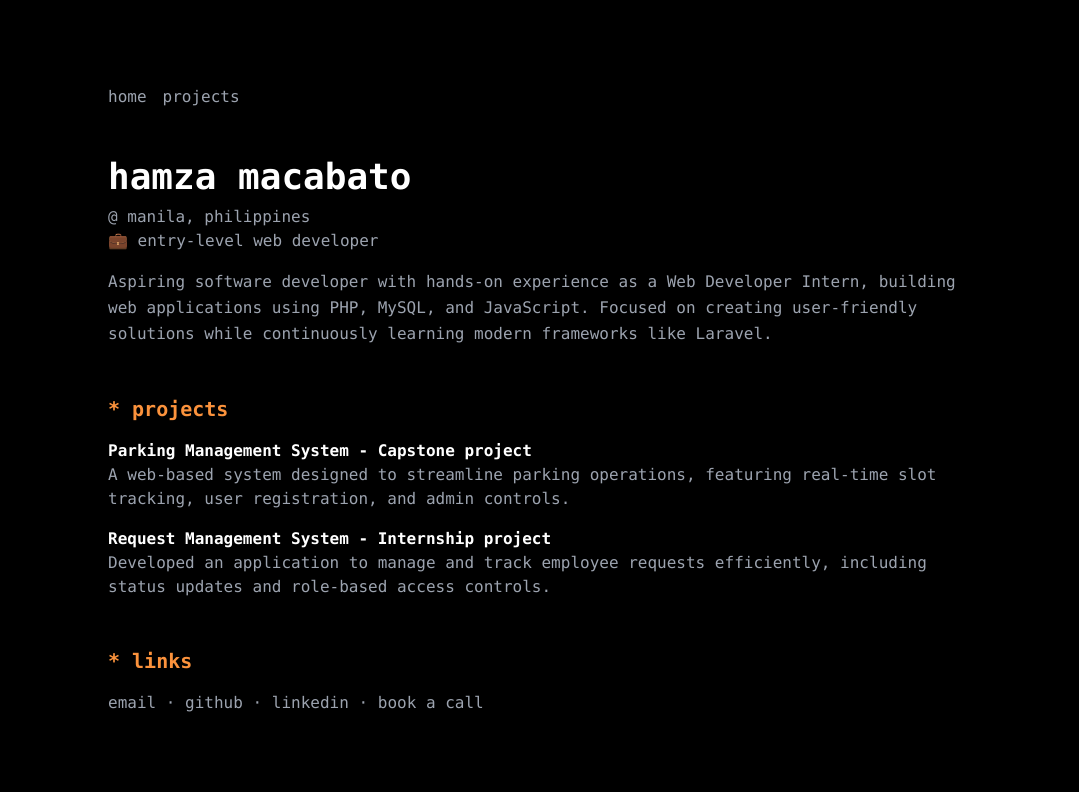
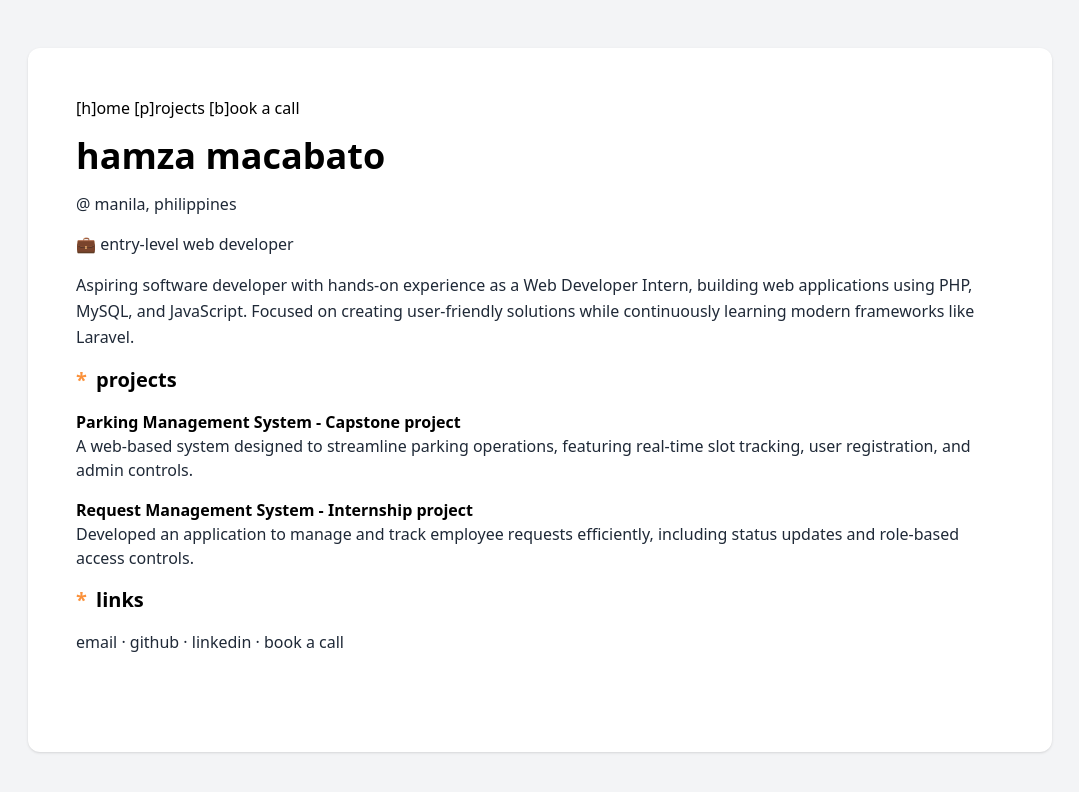
Before and after one commit to hm-xin/hm-xin, a plain HTML site: page index.html in a window 1280 px wide. Shown: the whole page, without its empty margins (100-1179 px from the left). Drawn offline with nearby package versions, Linux system fonts and the light colour scheme.

Commit message:
Refactor HTML structure and content for portfolio and projects pages

```diff
--- a/index.html
+++ b/index.html
@@ -1,59 +1,74 @@
 <!DOCTYPE html>
 <html lang="en">
-
 	<head>
-    <meta charset="UTF-8">
-    <meta name="viewport" content="width=device-width, initial-scale=1.0">
+		<meta charset="UTF-8" />
+		<meta name="viewport" content="width=device-width, initial-scale=1.0" />
 		<title>Hamza Macabato</title>
 		<script src="https://cdn.tailwindcss.com"></script>
 	</head>
 
-<body class="bg-black text-white font-mono min-h-screen w-full flex items-center justify-center">
-    <div class="max-w-4xl mx-auto px-4 py-8">
-        <!-- Header -->
-        <nav class="flex space-x-4 text-gray-400">
-            <a href="index.html" class="hover:text-white">home</a>
-            <a href="projects.html" class="hover:text-white">projects</a>
+	<body class="antialiased font-sans">
+		<div class="min-h-screen bg-gray-100 flex justify-center">
+			<main class="w-full max-w-screen-lg bg-white rounded-xl shadow p-12 m-12">
+				<nav>
+					<div class="max-w-screen-lg mx-auto mb-4">
+						<a href="index.html" class="hover:text-yellow-400">[h]ome</a>
+						<a href="projects.html" class="hover:text-yellow-400">[p]rojects</a>
+                        <a href="" class="hover:text-yellow-400">[b]ook a call</a>
+					</div>
 				</nav>
+				<div class="space-y-4">
+					<h1 class="text-4xl font-bold">hamza macabato</h1>
+					<p class="mt-2 text-gray-800">@ manila, philippines</p>
+					<p class="text-gray-800">💼 entry-level web developer</p>
+					<p class="mt-4 text-gray-800 leading-relaxed">
+						Aspiring software developer with hands-on experience as a Web
+						Developer Intern, building web applications using PHP, MySQL, and
+						JavaScript. Focused on creating user-friendly solutions while
+						continuously learning modern frameworks like Laravel.
+					</p>
+				</div>
 
-        <!-- Title Section -->
-        <section class="mt-12">
-            <h1 class="text-4xl font-bold">hamza macabato</h1>
-            <p class="mt-2 text-gray-400">@ manila, philippines</p>
-            <p class="text-gray-400">💼 entry-level web developer</p>
-            <p class="mt-4 text-gray-400 leading-relaxed">
-                Aspiring software developer with hands-on experience as a Web Developer Intern, building web
-                applications using PHP, MySQL, and JavaScript. Focused on creating user-friendly solutions
-                while continuously learning modern frameworks like Laravel.
-            </p>
-        </section>
-
-        <!-- Projects Section -->
-        <section class="mt-12">
-            <h2 class="text-xl font-bold text-orange-400">* projects</h2>
+				<div class="space-y-4">
+					<!-- <h2 class="text-xl font-bold text-orange-400">*</h2><h2 class="text-xl font-bold text-orange-400">projects</h2> -->
+                    <h2 class="text-xl font-bold mt-4"><span class="mr-1 text-orange-400">*
+                    </span>projects</h2>
 					<div class="mt-4 space-y-4">
 						<div>
-                    <a href="#" class="font-semibold hover:underline">Parking Management System - Capstone project</a>
-                    <p class="text-gray-400">A web-based system designed to streamline parking operations, featuring real-time slot tracking, user registration, and admin controls.</p>
+							<a href="#" class="font-semibold hover:underline"
+								>Parking Management System - Capstone project</a
+							>
+							<p class="text-gray-800">
+								A web-based system designed to streamline parking operations,
+								featuring real-time slot tracking, user registration, and admin
+								controls.
+							</p>
 						</div>
 						<div>
-                    <a href="#" class="font-semibold hover:underline">Request Management System - Internship project</a>
-                    <p class="text-gray-400">Developed an application to manage and track employee requests efficiently, including status updates and role-based access controls.</p>
+							<a href="#" class="font-semibold hover:underline"
+								>Request Management System - Internship project</a
+							>
+							<p class="text-gray-800">
+								Developed an application to manage and track employee requests
+								efficiently, including status updates and role-based access
+								controls.
+							</p>
 						</div>
-                <!-- <a href="#all-projects" class="text-orange-400 hover:underline">all projects →</a> -->
 					</div>
-        </section>
-        <!-- Links Section -->
-        <section class="mt-12">
-            <h2 class="text-xl font-bold text-orange-400">* links</h2>
-            <p class="mt-4 text-gray-400">
+				</div>
+
+				<div class="space-y-4">
+					<h2 class="text-xl font-bold mt-4"><span class="mr-1 text-orange-400">*
+                    </span>links</h2>
+					<p class="mt-4 text-gray-800">
 						<a href="#" class="hover:underline">email</a> ·
 						<a href="https://github.com" class="hover:underline">github</a> ·
-                <a href="https://linkedin.com" class="hover:underline">linkedin</a> ·
+						<a href="https://linkedin.com" class="hover:underline">linkedin</a>
+						·
 						<a href="#book-call" class="hover:underline">book a call</a>
 					</p>
-        </section>
+				</div>
+			</main>
 		</div>
 	</body>
-
 </html>
```
Also changed, not shown: projects.html (+4 -2 lines). Lines whose indentation alone changed are shown as unchanged.
